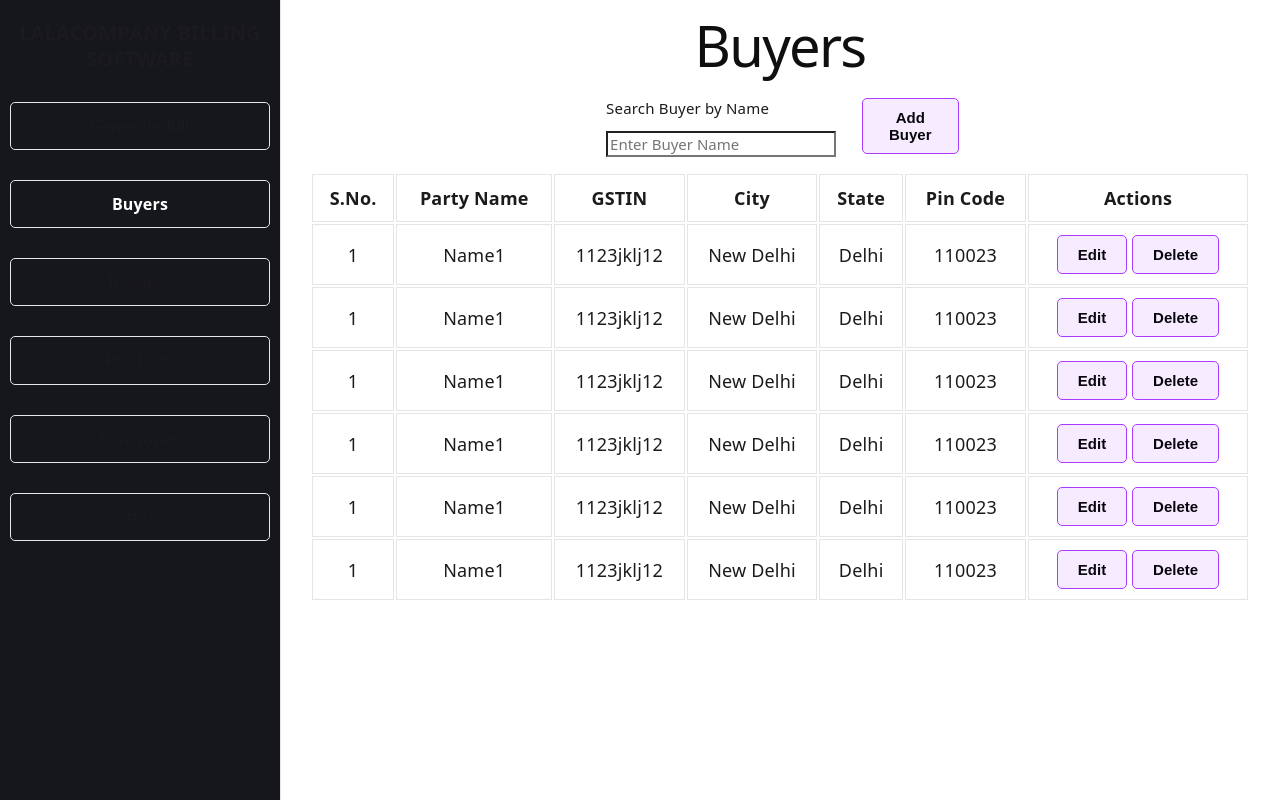
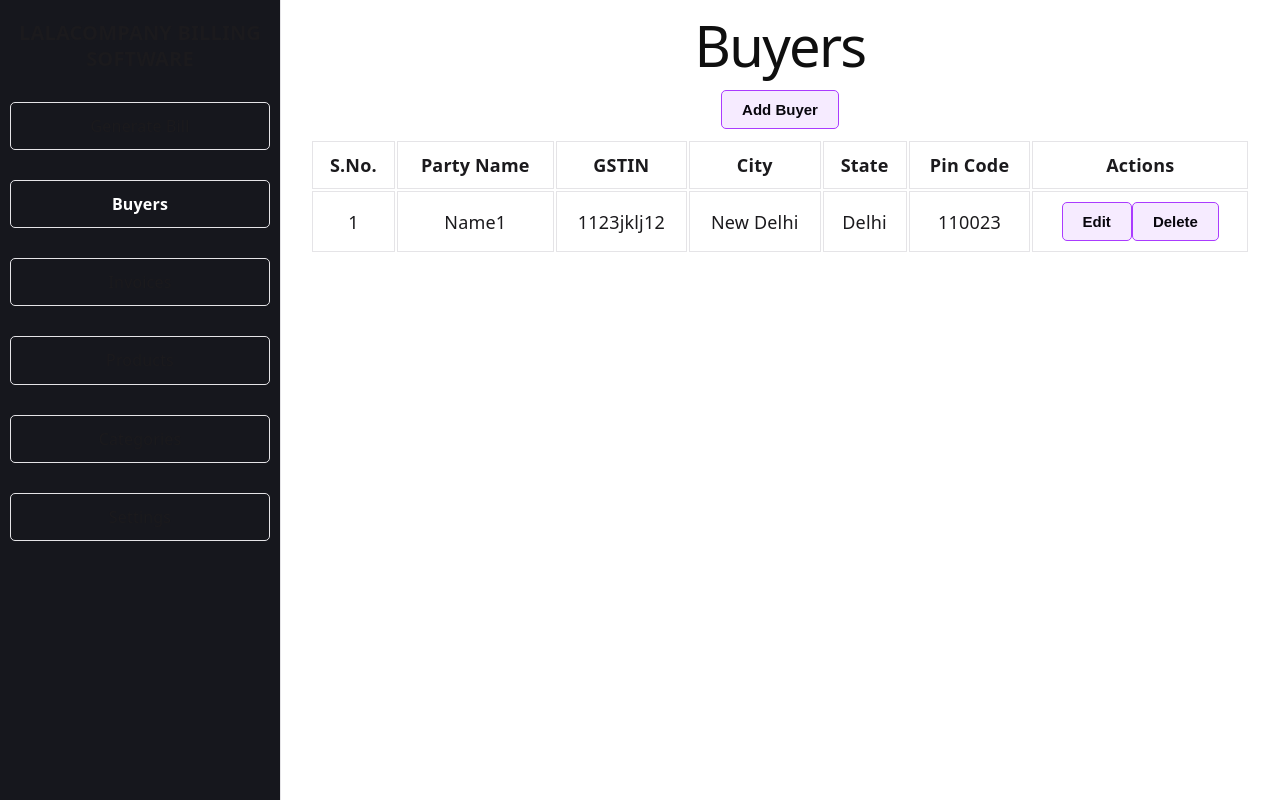
Before and after one commit to shaurya-cgi/LalaCompanyFrontend, a React (Vite) app: page /buyers in a window 1280 px wide. Built offline with nearby package versions, Linux system fonts and the light colour scheme.

Commit message:
Add buyer dialog fix

```diff
--- /dev/null
+++ b/src/api/buyerApi.js
@@ -0,0 +1,4 @@
+import axiosClient from "./axiosClient";
+
+export const getAllBuyers = () =>
+    axiosClient.get("/buyers");
--- a/src/components/BuyerFormDialog.css
+++ b/src/components/BuyerFormDialog.css
@@ -58,7 +58,6 @@
     border-radius: 5px;
     background-color: #f9f9f9;
     color: var(--text-lm);
-
     outline: none;
 }
 
--- a/src/components/ItemDialog.css
+++ b/src/components/ItemDialog.css
@@ -58,7 +58,6 @@
 
     background-color: #f9f9f9;
     color: var(--text-lm);
-    width: 100%;
 
     outline: none;
 }
--- a/src/pages/Buyers.jsx
+++ b/src/pages/Buyers.jsx
@@ -4,25 +4,26 @@ import BuyerFormDialog from '../components/BuyerFormDialog'
 
 function Buyers() {
     const [showCreateBuyerDialog, setShowCreateBuyerDialog] =  useState(false);
-
+    const [selectedBuyer, setSelectedBuyer] = useState(null);
+    const [showEditBuyerDialog, setShowEditBuyerDialog] =  useState(false);
+    const [buyers, setBuyers] = useState([]);
+    const addBuyer = (newBuyer) => {
+        setBuyers(prev => [...prev, newBuyer]);
+        setShowCreateBuyerDialog(false);
+    }
+    const handleSaveBuyer = (newBuyer) => {
+        setBuyers([...buyers, newBuyer]);
+    }
 
   return (
     <>
     <div className='buyermainarea'>
         <h1>Buyers</h1>
         <div className='buyersearchadd'>
-            <div className='buyersearch'>
-            <label htmlFor="buyerSearch">Search Buyer by Name</label>
-            <input type="text" placeholder='Enter Buyer Name'/>
-        </div>
             <button
-  onClick={() => {
-    console.log("Add Buyer Clicked");
+            onClick={() => {console.log("Add Buyer Clicked");
                 setShowCreateBuyerDialog(true);
-  }}
->
-  Add Buyer
-</button>
+            }}>Add Buyer</button>
         </div>
         <table>
             <thead>
@@ -37,6 +38,17 @@ function Buyers() {
                 </tr>
             </thead>
             <tbody>
+                {buyers.map((buyer, index) => (
+                            <tr key={index}>
+                            <td>{index + 1}</td>
+                            <td>{buyer.itemName}</td>
+                            <td>{buyer.quantity}</td>
+                            <td>{buyer.rate}</td>
+                            <td>{buyer.gst}</td>
+                            <td>{buyer.price}</td>
+                            </tr>
+                        ))}
+
                 <tr>
                 <td>1</td>
                 <td>Name1</td>
@@ -44,52 +56,10 @@ function Buyers() {
                 <td>New Delhi</td>
                 <td>Delhi</td>
                 <td>110023</td>
-                <td><button id='editbutton'>Edit</button> <button id='deletebutton'>Delete</button></td>
-                </tr>
-                <tr>
-                <td>1</td>
-                <td>Name1</td>
-                <td>1123jklj12</td>
-                <td>New Delhi</td>
-                <td>Delhi</td>
-                <td>110023</td>
-                <td><button id='editbutton'>Edit</button> <button id='deletebutton'>Delete</button></td>
-                </tr>
-                <tr >
-                <td>1</td>
-                <td>Name1</td>
-                <td>1123jklj12</td>
-                <td>New Delhi</td>
-                <td>Delhi</td>
-                <td>110023</td>
-                <td><button id='editbutton'>Edit</button> <button id='deletebutton'>Delete</button></td>
-                </tr>
-                <tr >
-                <td>1</td>
-                <td>Name1</td>
-                <td>1123jklj12</td>
-                <td>New Delhi</td>
-                <td>Delhi</td>
-                <td>110023</td>
-                <td><button id='editbutton'>Edit</button> <button id='deletebutton'>Delete</button></td>
-                </tr>
-                <tr >
-                <td>1</td>
-                <td>Name1</td>
-                <td>1123jklj12</td>
-                <td>New Delhi</td>
-                <td>Delhi</td>
-                <td>110023</td>
-                <td><button id='editbutton'>Edit</button> <button id='deletebutton'>Delete</button></td>
-                </tr>
-                <tr >
-                <td>1</td>
-                <td>Name1</td>
-                <td>1123jklj12</td>
-                <td>New Delhi</td>
-                <td>Delhi</td>
-                <td>110023</td>
-                <td><button id='editbutton'>Edit</button> <button id='deletebutton'>Delete</button></td>
+                <td>
+                    <button id='editbutton'  onClick={() => {console.log("Edit Buyer Clicked"); setShowEditBuyerDialog(true);}}>Edit</button>
+                    <button id='deletebutton'>Delete</button>
+                </td>
                 </tr>
             </tbody>
         </table>
@@ -101,6 +71,13 @@ function Buyers() {
             />
             )
         }
+        {
+            showEditBuyerDialog && (
+            <BuyerFormDialog
+                onClose={() => setShowEditBuyerDialog(false)}
+            />
+            )
+        }
         </>
     )
 }
```
Also changed, not shown: src/api/axiosClient.js (+10 -0 lines), src/pages/Invoices.css (added, +89 -0 lines), src/api/invoicesApi.js (added). Lines whose indentation alone changed are shown as unchanged.
